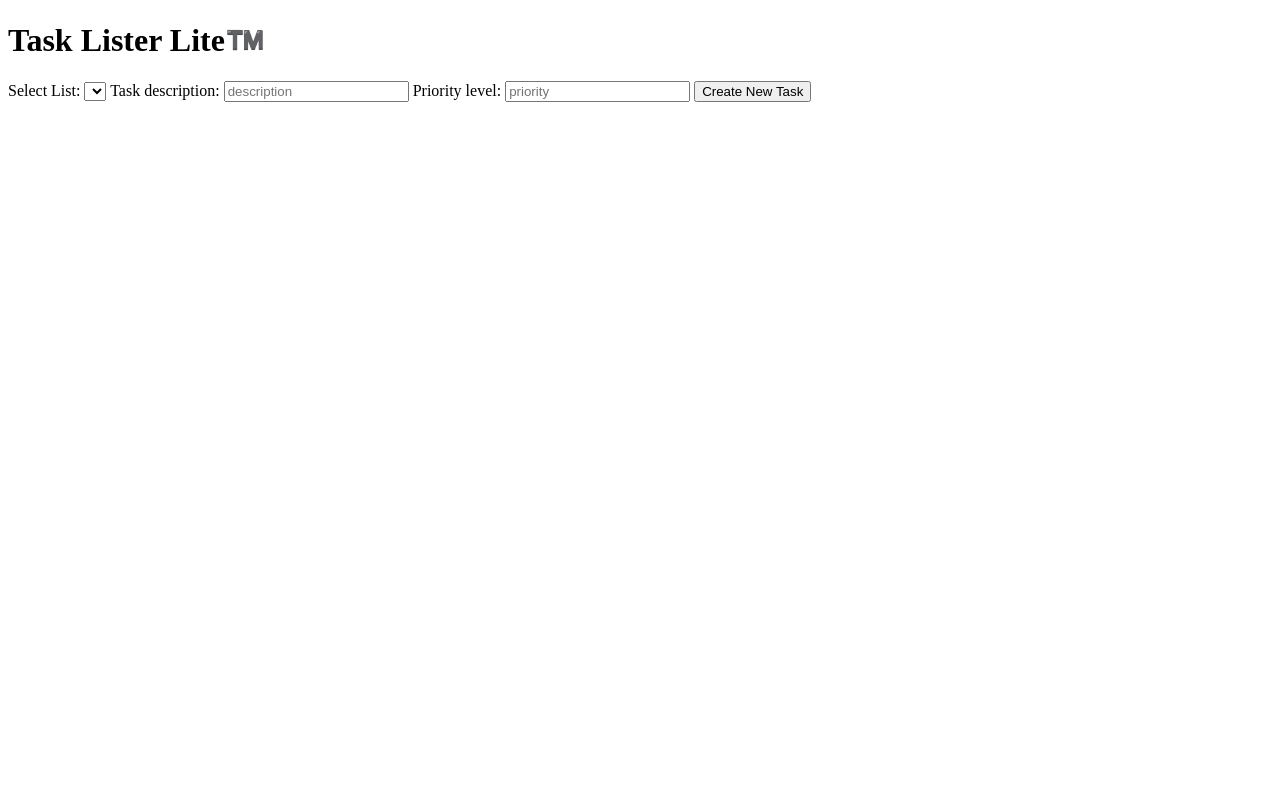
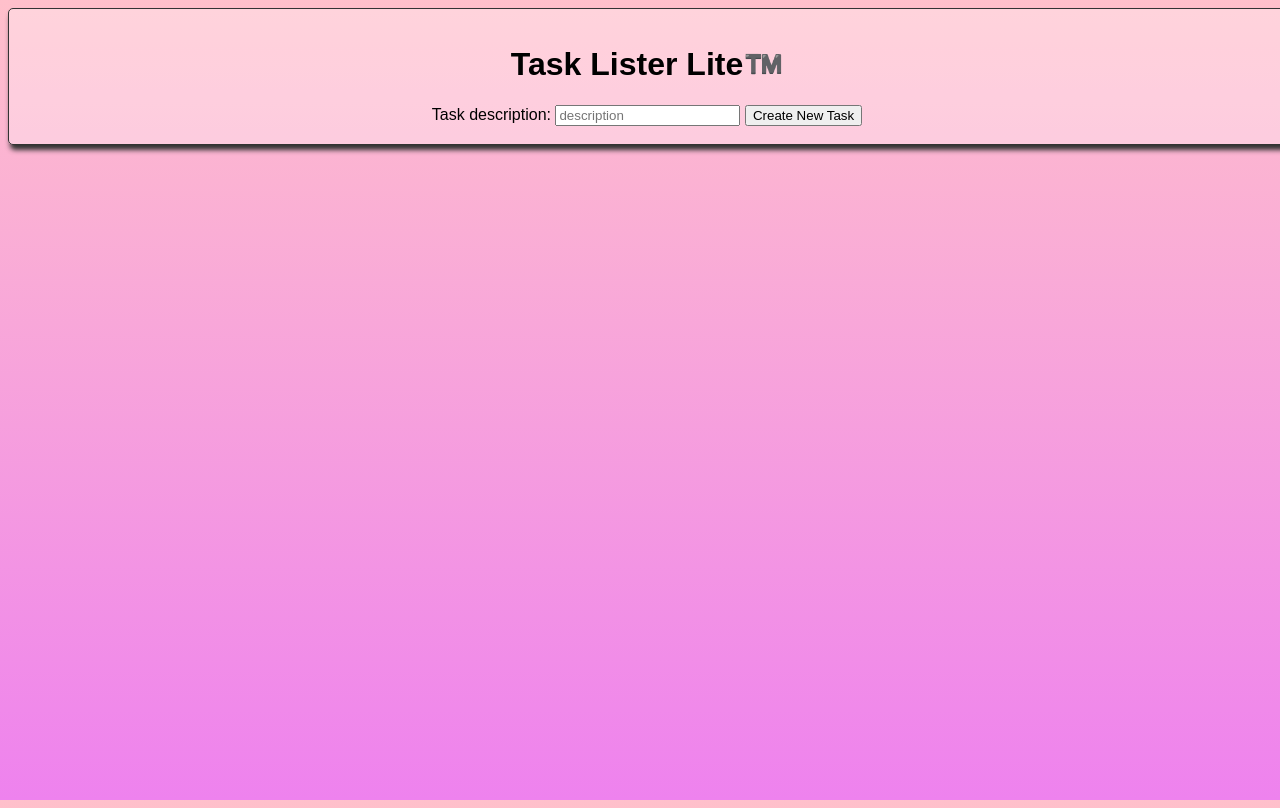
Before and after one commit to learn-co-curriculum/phase-1-tasklister-mini-project, a website: page index.html in a window 1280 px wide. Drawn offline with Linux system fonts and the light colour scheme.

Commit message:
Added style and removed extra fields from HTML

```diff
--- a/index.html
+++ b/index.html
@@ -3,20 +3,15 @@
 <head>
   <meta charset="UTF-8">
   <title>Flatiron Task Lister</title>
-  <link rel="stylesheet" href="css/reset.css">
-  <link rel="stylesheet" href="css/style.css">
+  <link rel="stylesheet" href="./style.css">
 </head>
 <body>
   <div id="main-content">
     <h1>Task Lister Lite™️</h1>
 
     <form id="create-task-form" action="#" method="post">
-      <label for="parent-list">Select List:</label>
-      <select id="parent-list" name="parent-list"></select>
       <label for="new-task-description">Task description:</label>
       <input type="text" id="new-task-description" name="new-task-description" placeholder="description">
-      <label for="new-task-priority">Priority level:</label>
-      <input type="text" id="new-task-priority" name="new-task-priority" placeholder="priority">
       <input type="submit" value="Create New Task">
     </form>
 
--- /dev/null
+++ b/style.css
@@ -0,0 +1,33 @@
+html {
+  height: 100%;
+  width: 100%;
+  font-family: 'Titillium Web', sans-serif;
+}
+
+body {
+  min-height: 100%;
+  min-width: 100%;
+  background: linear-gradient(pink, violet);
+}
+
+#main-content {
+  position: relative;
+  display: flex;
+  justify-content: center;
+  align-items: center;
+  flex-direction: column;
+  border:1px solid #333;
+  background: rgba(255,255,255,.3);
+  padding:15px 20px 18px 18px;
+  border-radius:5px;
+  box-shadow: 2px 5px 5px #333; */
+}
+
+#list {
+  margin: 10px;
+  border:1px solid #333;
+  background: rgba(255,255,255,.75);
+  padding:15px 20px 18px 18px;
+  border-radius:5px;
+  box-shadow: 2px 5px 5px #333;
+}
```
